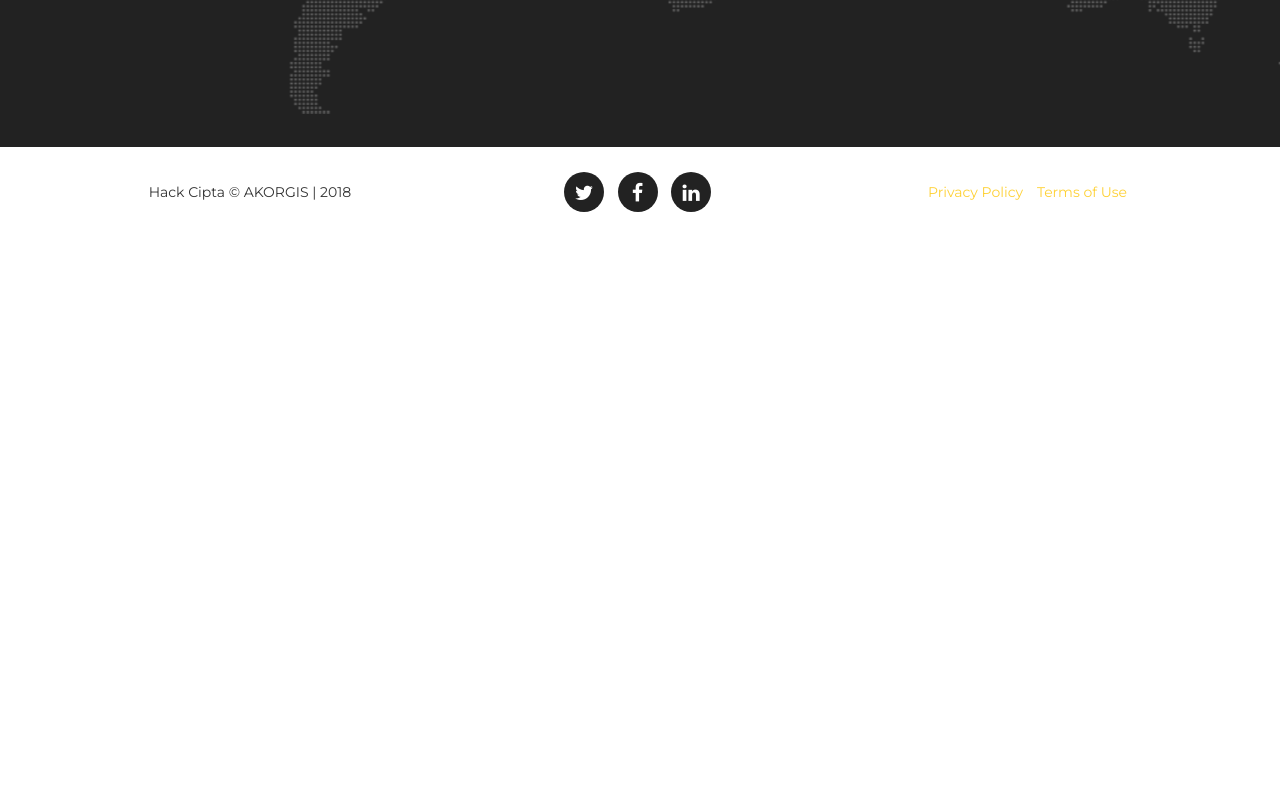
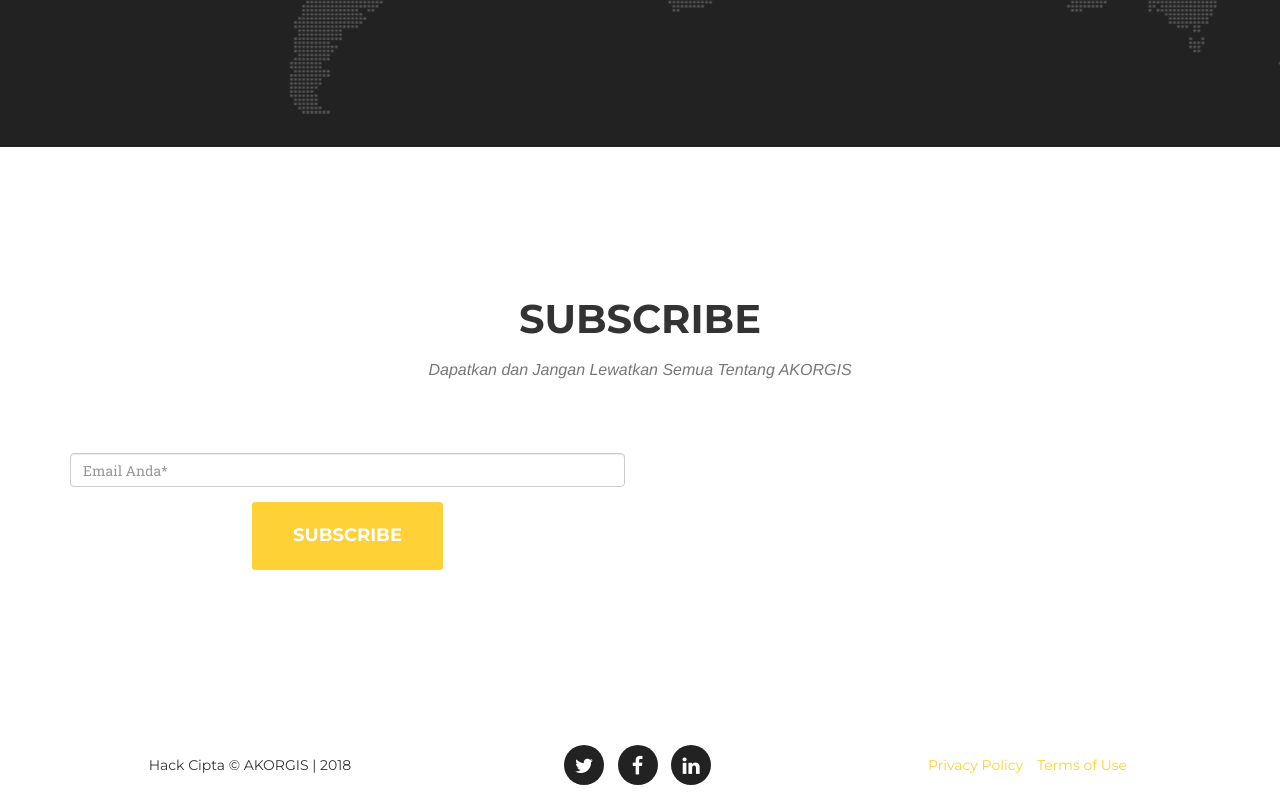
Before and after one commit to 16110362/Akorgis, a website: page index.html in a window 1280 px wide. Shown: the part 6316-7126 px from the top of the page. Before the commit the page ends 6553 px from the top, so only its background shows below. Drawn offline with nearby package versions, Linux system fonts and the light colour scheme; a web font is replaced by a local one.

Commit message:
tambah form subscribe

```diff
--- a/index.html
+++ b/index.html
@@ -442,6 +442,37 @@
         </div>
     </section>
 
+    <!--Subscribe section-->
+    <section id="subscribe">
+        <div class="container">
+            <div class="row">
+                <div class="col-lg-12 text-center">
+                    <h2 class="section-heading">Subscribe</h2>
+                    <h3 class="section-subheading text-muted">Dapatkan dan Jangan Lewatkan Semua Tentang AKORGIS</h3>
+                </div>
+            </div>
+            <div class="row">
+                <div class="col-lg-12">
+                   <form name="getSubscribe" id="subscribeForm" novalidate="">
+                       <div class="row">
+                            <div class="col-md-6">
+                                <div class="form-group">
+                                    <input type="text" class="form-control" placeholder="Email Anda*" id="email" required data-validation-reqired-message="Masukkan email Anda.">
+                                    <p class="help-block text-danger"></p>
+                                </div>
+                                <div class="clearfix"></div>
+                                <div class="col-lg-12 text-center">
+                                    <div id="success"></div>
+                                    <button type="submit" class="btn btn-xl">Subscribe</button>
+                                </div>
+                            </div>
+                       </div>
+                   </form>
+                </div>
+            </div>
+        </div>
+    </section>
+
     <footer>
         <div class="container">
             <div class="row">
```
